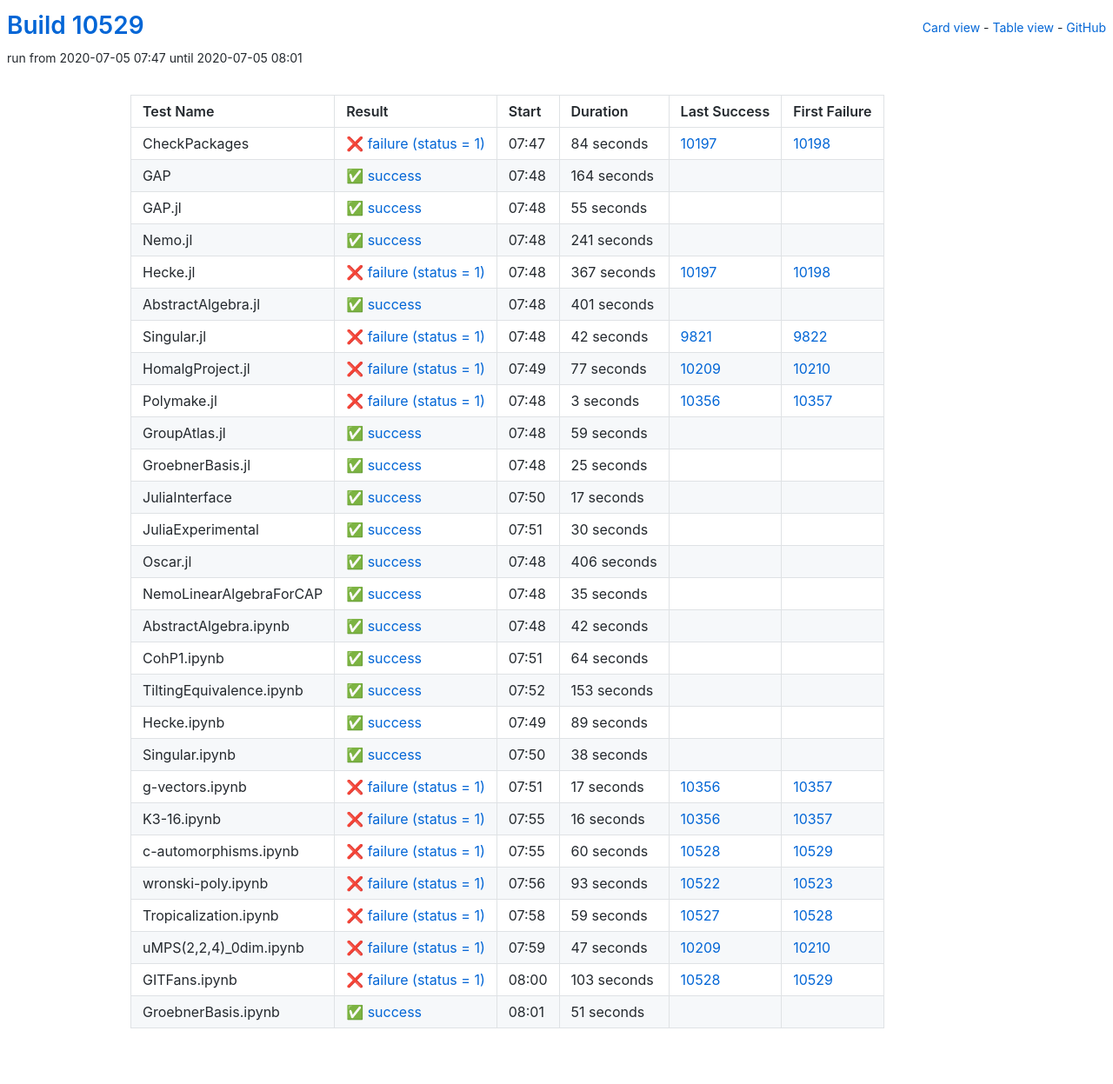
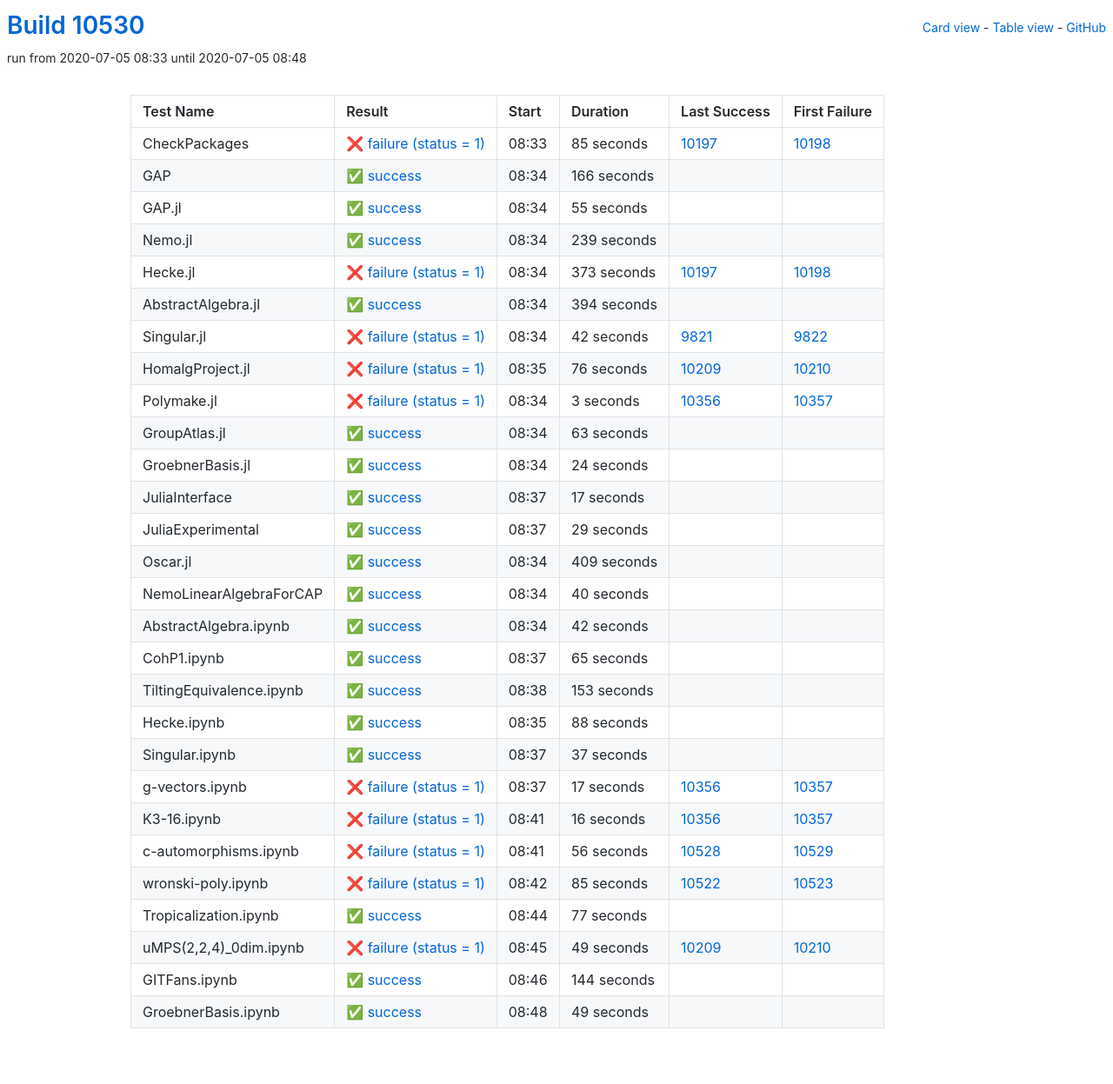
Before and after one commit to oscar-system/oscar-ci-status, a Jekyll site: the page built from table.html, in a window 1280 px wide. Shown: the whole page at 87% size. Built offline with Jekyll 4.4.1, drawn with Linux system fonts in a browser that asks for light colours.

Commit message:
Build #10530

```diff
--- a/_data/ci.yml
+++ b/_data/ci.yml
@@ -1,6 +1,6 @@
 ---
-build: 10529
-build_url: https://oscarci.mathematik.uni-kl.de/job/oscar/10529/
+build: 10530
+build_url: https://oscarci.mathematik.uni-kl.de/job/oscar/10530/
 job: oscar
 organization: oscar-system
 repo: oscar-ci-status
@@ -8,32 +8,32 @@
 tests:
 - name: CheckPackages
   id: checkpackages
-  log: https://oscarci.mathematik.uni-kl.de/job/oscar/10529/artifact/logs/build-10529/CheckPackages.log
-  start: 2020-07-05 07:47
+  log: https://oscarci.mathematik.uni-kl.de/job/oscar/10530/artifact/logs/build-10530/CheckPackages.log
+  start: 2020-07-05 08:33
   success: false
   exitcode: 1
   status: failure
-  duration: 84
+  duration: 85
   last_success: 10197
   last_success_url: https://oscarci.mathematik.uni-kl.de/job/oscar/10197/
   first_failure: 10198
   first_failure_url: https://oscarci.mathematik.uni-kl.de/job/oscar/10198/
 - name: GAP
   id: gap
-  log: https://oscarci.mathematik.uni-kl.de/job/oscar/10529/artifact/logs/build-10529/GAP.log
-  start: 2020-07-05 07:48
+  log: https://oscarci.mathematik.uni-kl.de/job/oscar/10530/artifact/logs/build-10530/GAP.log
+  start: 2020-07-05 08:34
   success: true
   exitcode: 0
   status: success
-  duration: 164
+  duration: 166
   last_success: false
   last_success_url:
   first_failure: false
   first_failure_url:
 - name: GAP.jl
   id: gap-jl
-  log: https://oscarci.mathematik.uni-kl.de/job/oscar/10529/artifact/logs/build-10529/GAP.jl.log
-  start: 2020-07-05 07:48
+  log: https://oscarci.mathematik.uni-kl.de/job/oscar/10530/artifact/logs/build-10530/GAP.jl.log
+  start: 2020-07-05 08:34
   success: true
   exitcode: 0
   status: success
@@ -44,44 +44,44 @@
   first_failure_url:
 - name: Nemo.jl
   id: nemo-jl
-  log: https://oscarci.mathematik.uni-kl.de/job/oscar/10529/artifact/logs/build-10529/Nemo.jl.log
-  start: 2020-07-05 07:48
+  log: https://oscarci.mathematik.uni-kl.de/job/oscar/10530/artifact/logs/build-10530/Nemo.jl.log
+  start: 2020-07-05 08:34
   success: true
   exitcode: 0
   status: success
-  duration: 241
+  duration: 239
   last_success: false
   last_success_url:
   first_failure: false
   first_failure_url:
 - name: Hecke.jl
   id: hecke-jl
-  log: https://oscarci.mathematik.uni-kl.de/job/oscar/10529/artifact/logs/build-10529/Hecke.jl.log
-  start: 2020-07-05 07:48
+  log: https://oscarci.mathematik.uni-kl.de/job/oscar/10530/artifact/logs/build-10530/Hecke.jl.log
+  start: 2020-07-05 08:34
   success: false
   exitcode: 1
   status: failure
-  duration: 367
+  duration: 373
   last_success: 10197
   last_success_url: https://oscarci.mathematik.uni-kl.de/job/oscar/10197/
   first_failure: 10198
   first_failure_url: https://oscarci.mathematik.uni-kl.de/job/oscar/10198/
 - name: AbstractAlgebra.jl
   id: abstractalgebra-jl
-  log: https://oscarci.mathematik.uni-kl.de/job/oscar/10529/artifact/logs/build-10529/AbstractAlgebra.jl.log
-  start: 2020-07-05 07:48
+  log: https://oscarci.mathematik.uni-kl.de/job/oscar/10530/artifact/logs/build-10530/AbstractAlgebra.jl.log
+  start: 2020-07-05 08:34
   success: true
   exitcode: 0
   status: success
-  duration: 401
+  duration: 394
   last_success: false
   last_success_url:
   first_failure: false
   first_failure_url:
 - name: Singular.jl
   id: singular-jl
-  log: https://oscarci.mathematik.uni-kl.de/job/oscar/10529/artifact/logs/build-10529/Singular.jl.log
-  start: 2020-07-05 07:48
+  log: https://oscarci.mathematik.uni-kl.de/job/oscar/10530/artifact/logs/build-10530/Singular.jl.log
+  start: 2020-07-05 08:34
   success: false
   exitcode: 1
   status: failure
@@ -92,20 +92,20 @@
   first_failure_url: https://oscarci.mathematik.uni-kl.de/job/oscar/9822/
 - name: HomalgProject.jl
   id: homalgproject-jl
-  log: https://oscarci.mathematik.uni-kl.de/job/oscar/10529/artifact/logs/build-10529/HomalgProject.jl.log
-  start: 2020-07-05 07:49
+  log: https://oscarci.mathematik.uni-kl.de/job/oscar/10530/artifact/logs/build-10530/HomalgProject.jl.log
+  start: 2020-07-05 08:35
   success: false
   exitcode: 1
   status: failure
-  duration: 77
+  duration: 76
   last_success: 10209
   last_success_url: https://oscarci.mathematik.uni-kl.de/job/oscar/10209/
   first_failure: 10210
   first_failure_url: https://oscarci.mathematik.uni-kl.de/job/oscar/10210/
 - name: Polymake.jl
   id: polymake-jl
-  log: https://oscarci.mathematik.uni-kl.de/job/oscar/10529/artifact/logs/build-10529/Polymake.jl.log
-  start: 2020-07-05 07:48
+  log: https://oscarci.mathematik.uni-kl.de/job/oscar/10530/artifact/logs/build-10530/Polymake.jl.log
+  start: 2020-07-05 08:34
   success: false
   exitcode: 1
   status: failure
@@ -116,32 +116,32 @@
   first_failure_url: https://oscarci.mathematik.uni-kl.de/job/oscar/10357/
 - name: GroupAtlas.jl
   id: groupatlas-jl
-  log: https://oscarci.mathematik.uni-kl.de/job/oscar/10529/artifact/logs/build-10529/GroupAtlas.jl.log
-  start: 2020-07-05 07:48
+  log: https://oscarci.mathematik.uni-kl.de/job/oscar/10530/artifact/logs/build-10530/GroupAtlas.jl.log
+  start: 2020-07-05 08:34
   success: true
   exitcode: 0
   status: success
-  duration: 59
+  duration: 63
   last_success: false
   last_success_url:
   first_failure: false
   first_failure_url:
 - name: GroebnerBasis.jl
   id: groebnerbasis-jl
-  log: https://oscarci.mathematik.uni-kl.de/job/oscar/10529/artifact/logs/build-10529/GroebnerBasis.jl.log
-  start: 2020-07-05 07:48
+  log: https://oscarci.mathematik.uni-kl.de/job/oscar/10530/artifact/logs/build-10530/GroebnerBasis.jl.log
+  start: 2020-07-05 08:34
   success: true
   exitcode: 0
   status: success
-  duration: 25
+  duration: 24
   last_success: false
   last_success_url:
   first_failure: false
   first_failure_url:
 - name: JuliaInterface
   id: juliainterface
-  log: https://oscarci.mathematik.uni-kl.de/job/oscar/10529/artifact/logs/build-10529/JuliaInterface.log
-  start: 2020-07-05 07:50
+  log: https://oscarci.mathematik.uni-kl.de/job/oscar/10530/artifact/logs/build-10530/JuliaInterface.log
+  start: 2020-07-05 08:37
   success: true
   exitcode: 0
   status: success
@@ -152,44 +152,44 @@
   first_failure_url:
 - name: JuliaExperimental
   id: juliaexperimental
-  log: https://oscarci.mathematik.uni-kl.de/job/oscar/10529/artifact/logs/build-10529/JuliaExperimental.log
-  start: 2020-07-05 07:51
+  log: https://oscarci.mathematik.uni-kl.de/job/oscar/10530/artifact/logs/build-10530/JuliaExperimental.log
+  start: 2020-07-05 08:37
   success: true
   exitcode: 0
   status: success
-  duration: 30
+  duration: 29
   last_success: false
   last_success_url:
   first_failure: false
   first_failure_url:
 - name: Oscar.jl
   id: oscar-jl
-  log: https://oscarci.mathematik.uni-kl.de/job/oscar/10529/artifact/logs/build-10529/Oscar.jl.log
-  start: 2020-07-05 07:48
+  log: https://oscarci.mathematik.uni-kl.de/job/oscar/10530/artifact/logs/build-10530/Oscar.jl.log
+  start: 2020-07-05 08:34
   success: true
   exitcode: 0
   status: success
-  duration: 406
+  duration: 409
   last_success: false
   last_success_url:
   first_failure: false
   first_failure_url:
 - name: NemoLinearAlgebraForCAP
   id: nemolinearalgebraforcap
-  log: https://oscarci.mathematik.uni-kl.de/job/oscar/10529/artifact/logs/build-10529/NemoLinearAlgebraForCAP.log
-  start: 2020-07-05 07:48
+  log: https://oscarci.mathematik.uni-kl.de/job/oscar/10530/artifact/logs/build-10530/NemoLinearAlgebraForCAP.log
+  start: 2020-07-05 08:34
   success: true
   exitcode: 0
   status: success
-  duration: 35
+  duration: 40
   last_success: false
   last_success_url:
   first_failure: false
   first_failure_url:
 - name: AbstractAlgebra.ipynb
   id: abstractalgebra-ipynb
-  log: https://oscarci.mathematik.uni-kl.de/job/oscar/10529/artifact/logs/build-10529/AbstractAlgebra.ipynb.log
-  start: 2020-07-05 07:48
+  log: https://oscarci.mathematik.uni-kl.de/job/oscar/10530/artifact/logs/build-10530/AbstractAlgebra.ipynb.log
+  start: 2020-07-05 08:34
   success: true
   exitcode: 0
   status: success
@@ -200,20 +200,20 @@
   first_failure_url:
 - name: CohP1.ipynb
   id: cohp1-ipynb
-  log: https://oscarci.mathematik.uni-kl.de/job/oscar/10529/artifact/logs/build-10529/CohP1.ipynb.log
-  start: 2020-07-05 07:51
+  log: https://oscarci.mathematik.uni-kl.de/job/oscar/10530/artifact/logs/build-10530/CohP1.ipynb.log
+  start: 2020-07-05 08:37
   success: true
   exitcode: 0
   status: success
-  duration: 64
+  duration: 65
   last_success: false
   last_success_url:
   first_failure: false
   first_failure_url:
 - name: TiltingEquivalence.ipynb
   id: tiltingequivalence-ipynb
-  log: https://oscarci.mathematik.uni-kl.de/job/oscar/10529/artifact/logs/build-10529/TiltingEquivalence.ipynb.log
-  start: 2020-07-05 07:52
+  log: https://oscarci.mathematik.uni-kl.de/job/oscar/10530/artifact/logs/build-10530/TiltingEquivalence.ipynb.log
+  start: 2020-07-05 08:38
   success: true
   exitcode: 0
   status: success
@@ -224,32 +224,32 @@
   first_failure_url:
 - name: Hecke.ipynb
   id: hecke-ipynb
-  log: https://oscarci.mathematik.uni-kl.de/job/oscar/10529/artifact/logs/build-10529/Hecke.ipynb.log
-  start: 2020-07-05 07:49
+  log: https://oscarci.mathematik.uni-kl.de/job/oscar/10530/artifact/logs/build-10530/Hecke.ipynb.log
+  start: 2020-07-05 08:35
   success: true
   exitcode: 0
   status: success
-  duration: 89
+  duration: 88
   last_success: false
   last_success_url:
   first_failure: false
   first_failure_url:
 - name: Singular.ipynb
   id: singular-ipynb
-  log: https://oscarci.mathematik.uni-kl.de/job/oscar/10529/artifact/logs/build-10529/Singular.ipynb.log
-  start: 2020-07-05 07:50
+  log: https://oscarci.mathematik.uni-kl.de/job/oscar/10530/artifact/logs/build-10530/Singular.ipynb.log
+  start: 2020-07-05 08:37
   success: true
   exitcode: 0
   status: success
-  duration: 38
+  duration: 37
   last_success: false
   last_success_url:
   first_failure: false
   first_failure_url:
 - name: g-vectors.ipynb
   id: g-vectors-ipynb
-  log: https://oscarci.mathematik.uni-kl.de/job/oscar/10529/artifact/logs/build-10529/g-vectors.ipynb.log
-  start: 2020-07-05 07:51
+  log: https://oscarci.mathematik.uni-kl.de/job/oscar/10530/artifact/logs/build-10530/g-vectors.ipynb.log
+  start: 2020-07-05 08:37
   success: false
   exitcode: 1
   status: failure
@@ -260,8 +260,8 @@
   first_failure_url: https://oscarci.mathematik.uni-kl.de/job/oscar/10357/
 - name: K3-16.ipynb
   id: k3-16-ipynb
-  log: https://oscarci.mathematik.uni-kl.de/job/oscar/10529/artifact/logs/build-10529/K3-16.ipynb.log
-  start: 2020-07-05 07:55
+  log: https://oscarci.mathematik.uni-kl.de/job/oscar/10530/artifact/logs/build-10530/K3-16.ipynb.log
+  start: 2020-07-05 08:41
   success: false
   exitcode: 1
   status: failure
@@ -272,73 +272,73 @@
   first_failure_url: https://oscarci.mathematik.uni-kl.de/job/oscar/10357/
 - name: c-automorphisms.ipynb
   id: c-automorphisms-ipynb
-  log: https://oscarci.mathematik.uni-kl.de/job/oscar/10529/artifact/logs/build-10529/c-automorphisms.ipynb.log
-  start: 2020-07-05 07:55
+  log: https://oscarci.mathematik.uni-kl.de/job/oscar/10530/artifact/logs/build-10530/c-automorphisms.ipynb.log
+  start: 2020-07-05 08:41
   success: false
   exitcode: 1
   status: failure
-  duration: 60
+  duration: 56
   last_success: 10528
   last_success_url: https://oscarci.mathematik.uni-kl.de/job/oscar/10528/
   first_failure: 10529
   first_failure_url: https://oscarci.mathematik.uni-kl.de/job/oscar/10529/
 - name: wronski-poly.ipynb
   id: wronski-poly-ipynb
-  log: https://oscarci.mathematik.uni-kl.de/job/oscar/10529/artifact/logs/build-10529/wronski-poly.ipynb.log
-  start: 2020-07-05 07:56
+  log: https://oscarci.mathematik.uni-kl.de/job/oscar/10530/artifact/logs/build-10530/wronski-poly.ipynb.log
+  start: 2020-07-05 08:42
   success: false
   exitcode: 1
   status: failure
-  duration: 93
+  duration: 85
   last_success: 10522
   last_success_url: https://oscarci.mathematik.uni-kl.de/job/oscar/10522/
   first_failure: 10523
   first_failure_url: https://oscarci.mathematik.uni-kl.de/job/oscar/10523/
 - name: Tropicalization.ipynb
   id: tropicalization-ipynb
-  log: https://oscarci.mathematik.uni-kl.de/job/oscar/10529/artifact/logs/build-10529/Tropicalization.ipynb.log
-  start: 2020-07-05 07:58
+  log: https://oscarci.mathematik.uni-kl.de/job/oscar/10530/artifact/logs/build-10530/Tropicalization.ipynb.log
+  start: 2020-07-05 08:44
+  success: true
+  exitcode: 0
+  status: success
+  duration: 77
+  last_success: false
+  last_success_url:
+  first_failure: false
+  first_failure_url:
+- name: uMPS(2,2,4)_0dim.ipynb
+  id: umps-2-2-4-0dim-ipynb
+  log: https://oscarci.mathematik.uni-kl.de/job/oscar/10530/artifact/logs/build-10530/uMPS-2-2-4-_0dim.ipynb.log
+  start: 2020-07-05 08:45
   success: false
   exitcode: 1
   status: failure
-  duration: 59
-  last_success: 10527
-  last_success_url: https://oscarci.mathematik.uni-kl.de/job/oscar/10527/
-  first_failure: 10528
-  first_failure_url: https://oscarci.mathematik.uni-kl.de/job/oscar/10528/
-- name: uMPS(2,2,4)_0dim.ipynb
-  id: umps-2-2-4-0dim-ipynb
-  log: https://oscarci.mathematik.uni-kl.de/job/oscar/10529/artifact/logs/build-10529/uMPS-2-2-4-_0dim.ipynb.log
-  start: 2020-07-05 07:59
-  success: false
-  exitcode: 1
-  status: failure
-  duration: 47
+  duration: 49
   last_success: 10209
   last_success_url: https://oscarci.mathematik.uni-kl.de/job/oscar/10209/
   first_failure: 10210
   first_failure_url: https://oscarci.mathematik.uni-kl.de/job/oscar/10210/
 - name: GITFans.ipynb
   id: gitfans-ipynb
-  log: https://oscarci.mathematik.uni-kl.de/job/oscar/10529/artifact/logs/build-10529/GITFans.ipynb.log
-  start: 2020-07-05 08:00
-  success: false
-  exitcode: 1
-  status: failure
-  duration: 103
-  last_success: 10528
-  last_success_url: https://oscarci.mathematik.uni-kl.de/job/oscar/10528/
-  first_failure: 10529
-  first_failure_url: https://oscarci.mathematik.uni-kl.de/job/oscar/10529/
-- name: GroebnerBasis.ipynb
-  id: groebnerbasis-ipynb
-  log: https://oscarci.mathematik.uni-kl.de/job/oscar/10529/artifact/logs/build-10529/GroebnerBasis.ipynb.log
-  start: 2020-07-05 08:01
+  log: https://oscarci.mathematik.uni-kl.de/job/oscar/10530/artifact/logs/build-10530/GITFans.ipynb.log
+  start: 2020-07-05 08:46
   success: true
   exitcode: 0
   status: success
-  duration: 51
+  duration: 144
   last_success: false
   last_success_url:
   first_failure: false
   first_failure_url:
+- name: GroebnerBasis.ipynb
+  id: groebnerbasis-ipynb
+  log: https://oscarci.mathematik.uni-kl.de/job/oscar/10530/artifact/logs/build-10530/GroebnerBasis.ipynb.log
+  start: 2020-07-05 08:48
+  success: true
+  exitcode: 0
+  status: success
+  duration: 49
+  last_success: false
+  last_success_url:
+  first_failure: false
+  first_failure_url:
```
Also changed, not shown: README.md.
